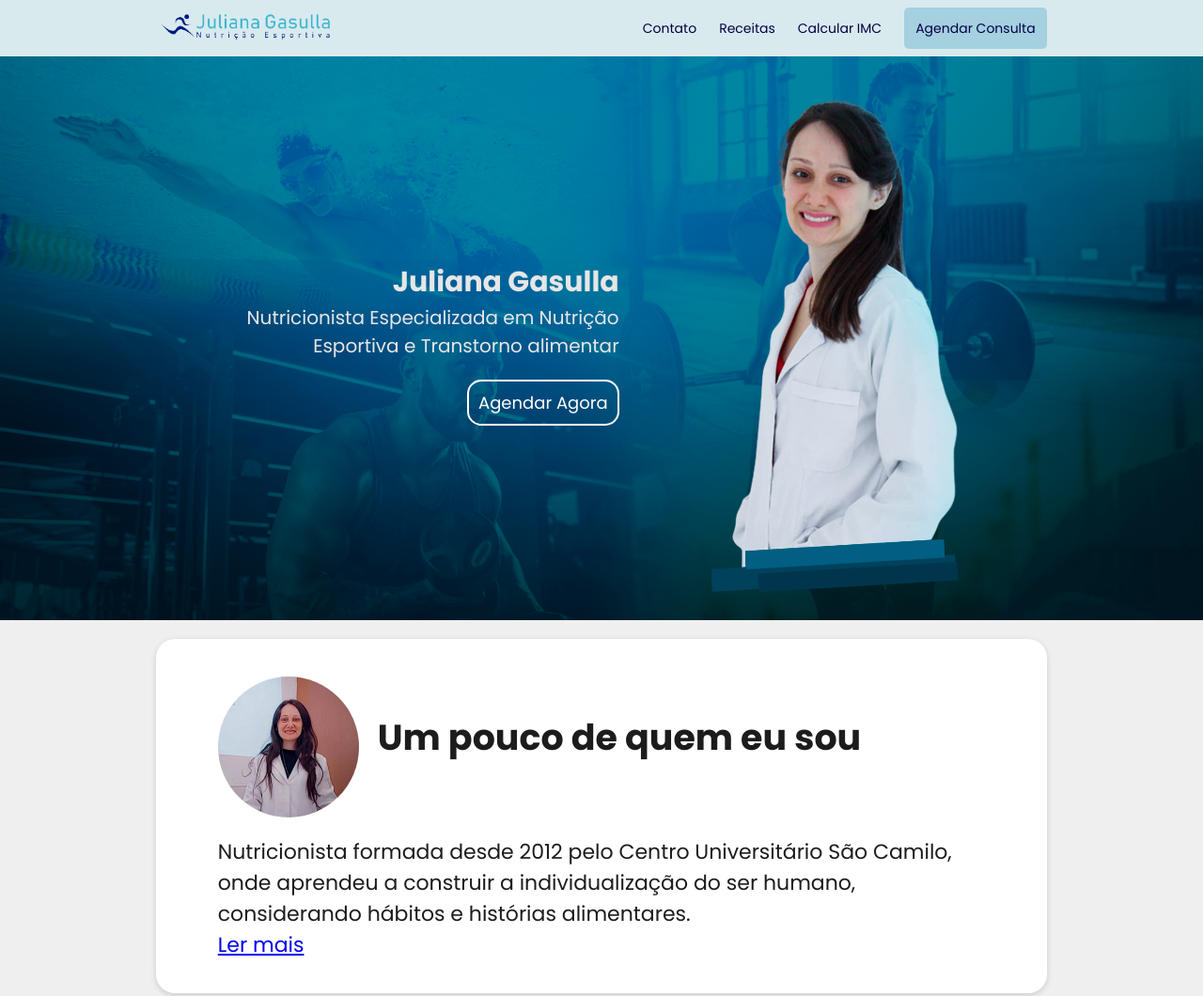
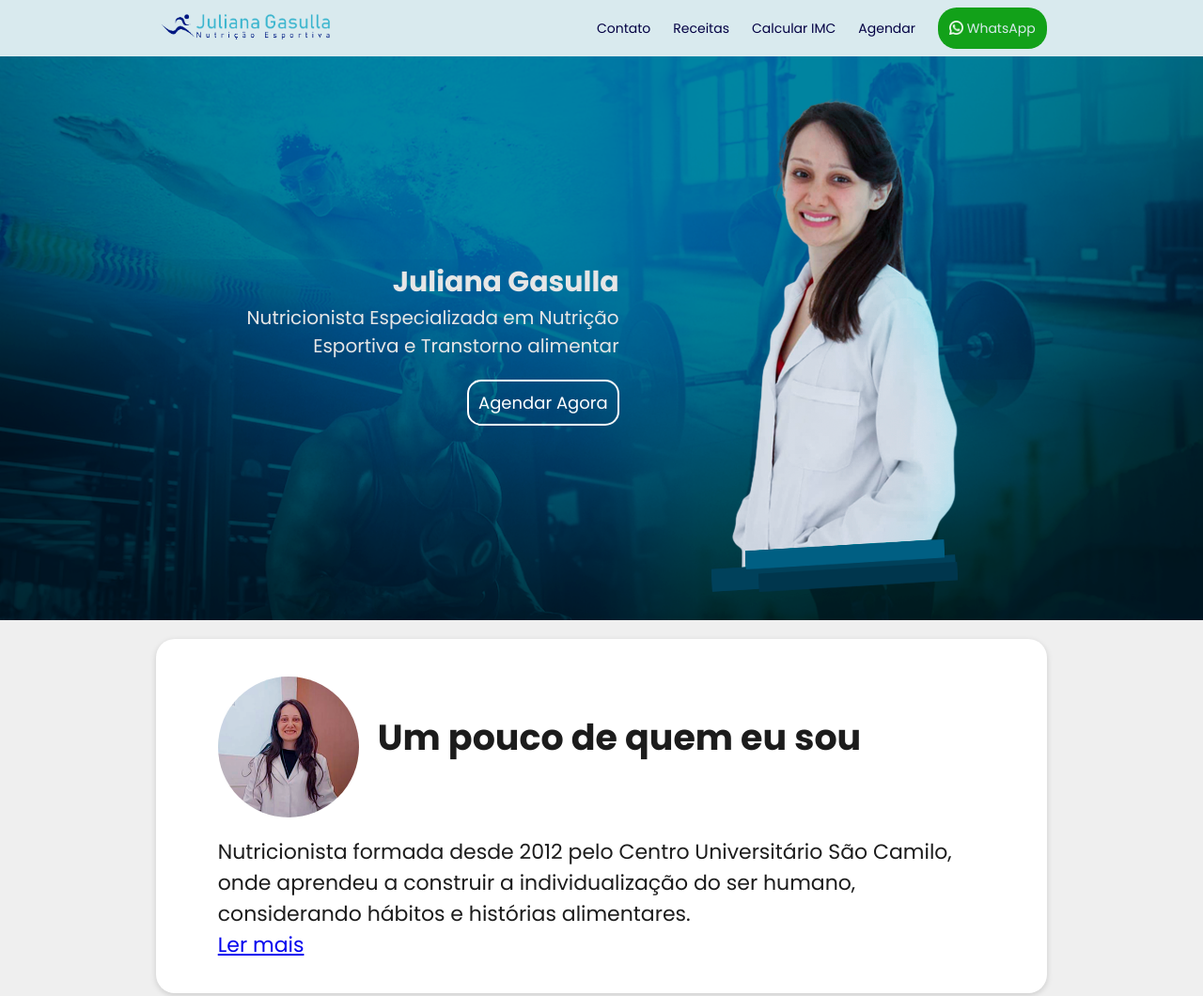
Before and after one commit to guilherzanetti/site-nutricionista, a plain HTML site: page index.html in a window 1280 px wide. Shown: the top 1060 px of the page at 94% size. Drawn offline with Linux system fonts and the light colour scheme.

Commit message:
header-whatsapp-btn

```diff
--- a/index.html
+++ b/index.html
@@ -5,7 +5,6 @@
     <meta charset="UTF-8">
     <meta http-equiv="X-UA-Compatible" content="IE=edge">
     <meta name="viewport" content="width=device-width, initial-scale=1.0">
-    <base href="/inicio">
     <link rel="stylesheet" href="style.css">
     <title>Nutricionista Juliana</title>
 </head>
@@ -19,7 +18,8 @@
                 <a href="" class="btn-nav">Contato</a>
                 <a href="" class="btn-nav">Receitas</a>
                 <a href="calculo-imc.html" class="btn-nav">Calcular IMC</a>
-                <a href="" class="btn-nav consulta">Agendar Consulta</a>
+                <a href="" class="btn-nav">Agendar</a>
+                <a href="" class="btn-nav btn-zap"><img class="wpp-icon-header" src="img/whatsapp-icon-white.png" alt="" width="15px"> WhatsApp</a>
             </nav>
         </div>
     </header>
@@ -34,7 +34,8 @@
                 <a href="" class="btn-nav responseBTN">Contato</a>
                 <a href="" class="btn-nav responseBTN">Receitas</a>
                 <a href="calculo-imc.html" class="btn-nav responseBTN">Calcular IMC</a>
-                <a class="btn-nav responseBTN consultaResponsive">Agendar Consulta</a>
+                <a href="" class="btn-nav responseBTN">Agendar consulta</a>
+                <a class="btn-nav responseBTN consultaResponsive">WhatsApp</a>
             </div>
         </div>
     </div>
--- a/style.css
+++ b/style.css
@@ -48,19 +48,28 @@ header{
     margin-left: 20px;
     font-size: 14px;
     font-family: 'Poppins', sans-serif;
+    align-items: center;
 }
 
-.consulta {
-    border: rgb(3, 0, 67) 2px;
+.btn-zap {
     border-radius: 5px;
     padding: 10px;
-    background-color: #a4d0e0;
-    border: solid rgba(255, 255, 255, 0) 2px;
+    background-color: #12a119;
+    color: #d9eaee;
+    border: solid rgba(4, 99, 11, 0) 2px;
+    align-items: center;
+    border-radius: 20px;
 }
 
-.consulta:hover {
+.wpp-icon-header{
+    margin-bottom: -2px;
+
+}
+
+.btn-zap:hover {
     transition: 500ms;
-    border: solid rgb(0, 0, 0) 2px;
+    background-color: #3eb744;
+    /* border: solid rgb(0, 0, 0) 2px; */
 }
 
 /* RESPONSIVE HEADER */
@@ -125,7 +134,11 @@ header{
     .consultaResponsive{
         border: none;
         border-radius: 10px;
-        background-color: #a4d0e0;
+        background-color: #00ac25;
+
+        font-weight: 500;
+        font-size: 18px;
+        color: #ffffff;
     }
 }
 /* ----------- BANNER ----------- */
```
Also changed, not shown: calculo-imc.html (+7 -4 lines), img/whatsapp-icon-white.png (added).
